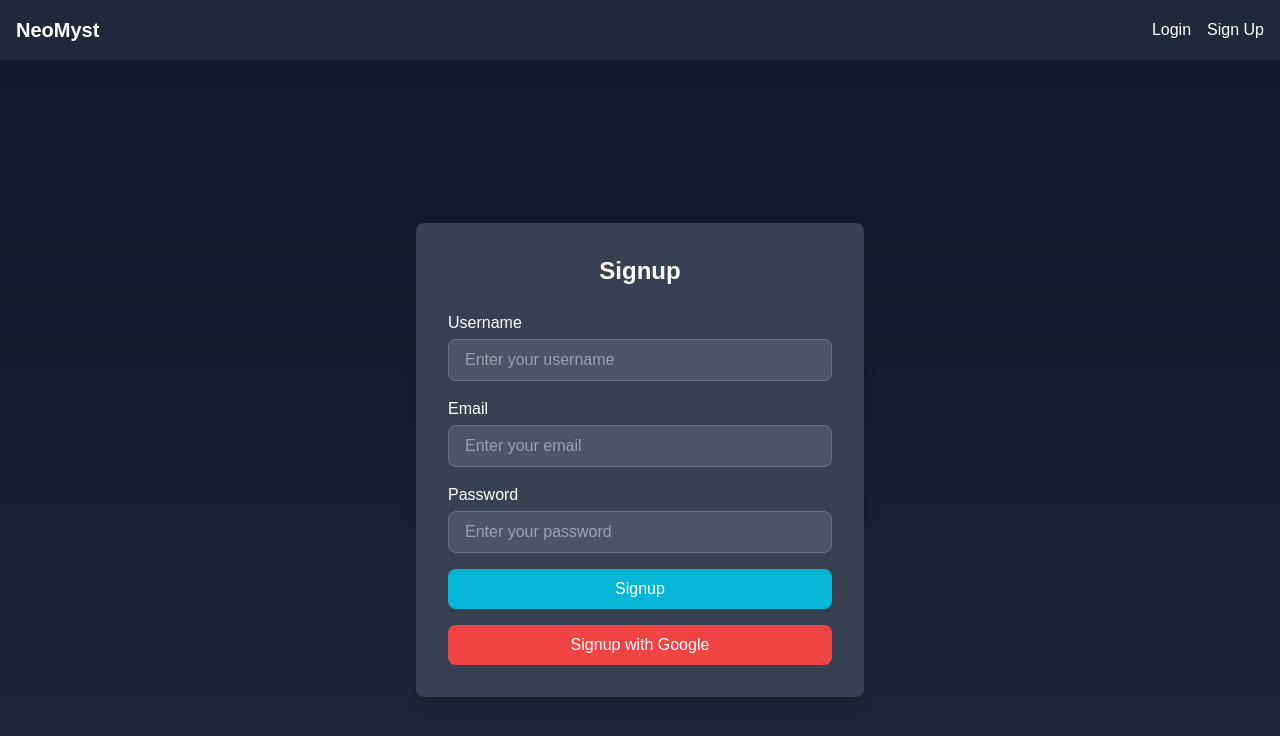
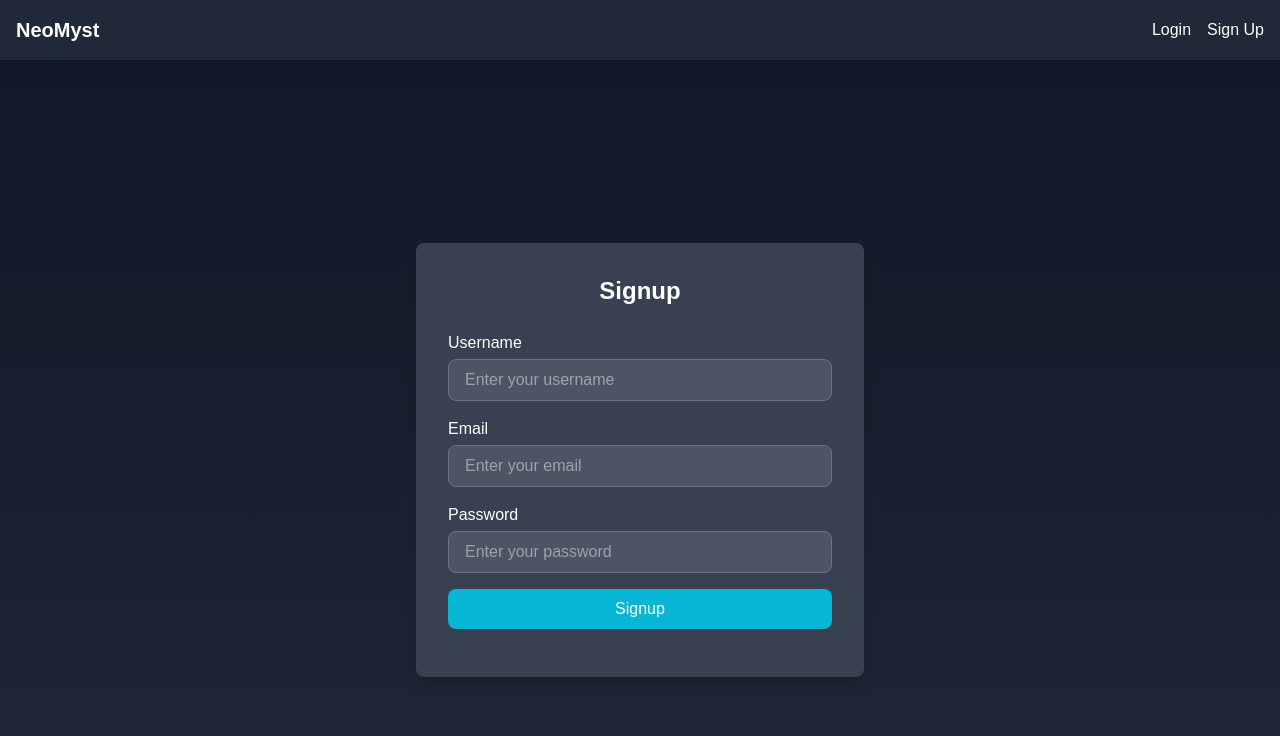
Before and after one commit to Neo-Myst/frontend, a React (Vite) app: page /signup in a window 1280 px wide. Shown: the top 736 px of the page. Built offline with nearby package versions, Linux system fonts and the light colour scheme.

Commit message:
refactor(auth): remove Google login and signup functionality

```diff
--- a/src/pages/LoginPage.tsx
+++ b/src/pages/LoginPage.tsx
@@ -77,10 +77,6 @@ const LoginPage: React.FC = () => {
     }
   };
 
-  const handleGoogleLogin = () => {
-    window.location.href = `${import.meta.env.VITE_API_BASE_URL}/user/google/login`;
-  };
-
   return (
     <div className="flex justify-center items-center min-h-screen bg-gradient-to-b from-gray-900 to-gray-800">
       <div className="w-full max-w-md bg-gray-700 p-8 rounded-lg shadow-lg text-white">
@@ -119,12 +115,6 @@ const LoginPage: React.FC = () => {
         >
           Login
         </button>
-        <button
-          onClick={handleGoogleLogin}
-          className="w-full bg-red-500 hover:bg-red-600 text-white py-2 rounded-lg font-medium"
-        >
-          Login with Google
-        </button>
         {error && <p className="text-red-400 mt-4 text-center">{error}</p>}
       </div>
     </div>
--- a/src/pages/SignupPage.tsx
+++ b/src/pages/SignupPage.tsx
@@ -105,10 +105,6 @@ const SignupPage: React.FC = () => {
     }
   };
 
-  const handleGoogleSignup = () => {
-    window.location.href = `${import.meta.env.VITE_API_BASE_URL}/user/google/login`;
-  };
-
   return (
     <div className="flex justify-center items-center min-h-screen bg-gradient-to-b from-gray-900 to-gray-800">
       <div className="w-full max-w-md bg-gray-700 p-8 rounded-lg shadow-lg text-white">
@@ -165,13 +161,6 @@ const SignupPage: React.FC = () => {
           </button>
         </form>
 
-        <button
-          onClick={handleGoogleSignup}
-          className="w-full bg-red-500 hover:bg-red-600 text-white py-2 rounded-lg font-medium"
-        >
-          Signup with Google
-        </button>
-
         {error && <p className="text-red-400 mt-4 text-center">{error}</p>}
       </div>
     </div>
```
